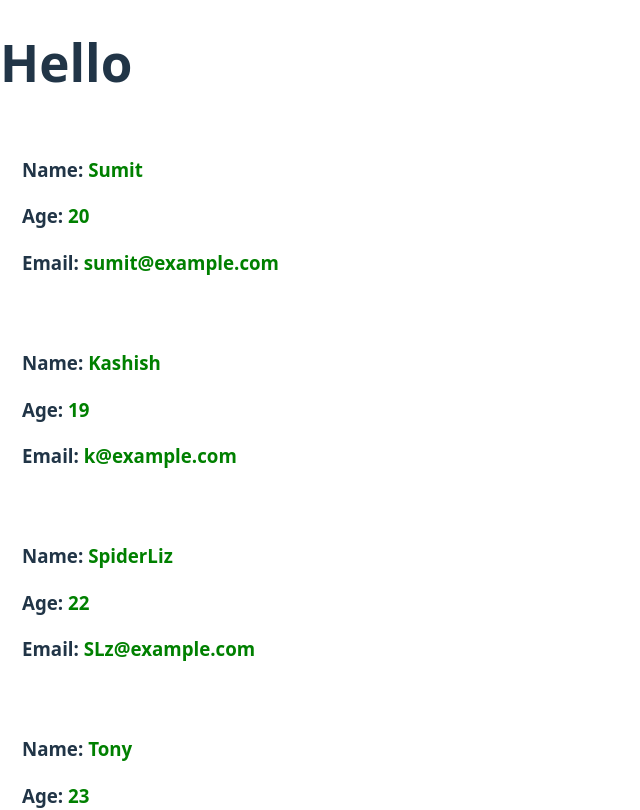
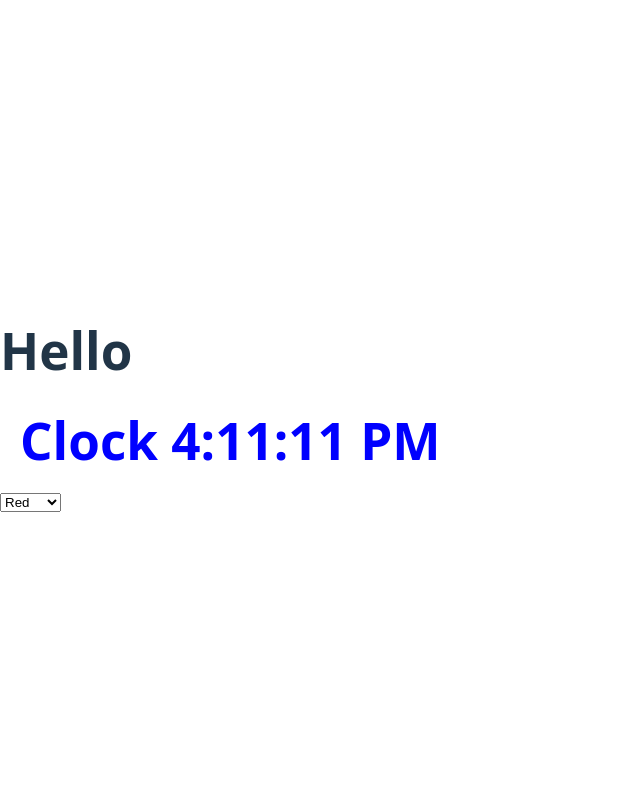
Before and after one commit to Sumit1164/React.js_Learning, a React (Vite) app: page / in a window 1280 px wide. Shown: the top 810 px of the page, without its empty margins (0-640 px from the left). Built offline with nearby package versions, Linux system fonts and the light colour scheme.

Commit message:
Create an Simple clock and real time show

```diff
--- a/src/App.jsx
+++ b/src/App.jsx
@@ -15,6 +15,7 @@ import { useState } from "react"
 // import RadioDropdown from "./RadioDropdown"
 // import LoopWithMap from "./LoopWithMap";
 import ReuseComponentInLoop from "./ReuseComponentInLoop";
+import Clock from "./Clock";
 
 function App() {
   // alert(sum())
@@ -61,6 +62,8 @@ function App() {
         { id: 4, name: 'Tony', age:23, email:'t@example.com' },
         { id: 5, name: 'Steve', age:24, email:'s@example.com' }
       ];
+
+  const [color, setColor]=useState("blue")
   return (
 
 
@@ -125,13 +128,23 @@ function App() {
       {/* <RadioDropdown /> */}
       {/* <LoopWithMap /> */}
 
-            {
+      {/* {
         userData.map((user) => (
           <div key={user.id}>
             <ReuseComponentInLoop data={user} />
           </div>
           ))
-            }
+      } */}
+
+
+      <Clock color={ color} />
+      <select onChange={(event) =>setColor(event.target.value)}>
+        <option value={"red"}>Red</option>
+        <option value={"green"}>Green</option>
+        <option value={"purple"}>Purple</option>
+        <option value={"yellow"}>Yellow</option>
+      </select>
+
     </div>
 
 
--- /dev/null
+++ b/src/Clock.jsx
@@ -0,0 +1,19 @@
+import { useEffect, useState } from "react";
+
+const Clock = ({color}) => {
+    const [time, setTime] = useState()
+    useEffect(() => {
+        setInterval(() => {
+            // setTime(new Date().toLocaleDateString());
+            setTime(new Date().toLocaleTimeString());
+        }, 1000);
+    },[])
+    return (
+        <div>
+            <h1
+                style={{backgroundColor:"white", color:color, margin:"20px", width:"450px", borderRadius:'5px'}}
+            >Clock {time}</h1>
+        </div>
+    )
+}
+export default Clock;
```
Lines whose indentation alone changed are shown as unchanged.
